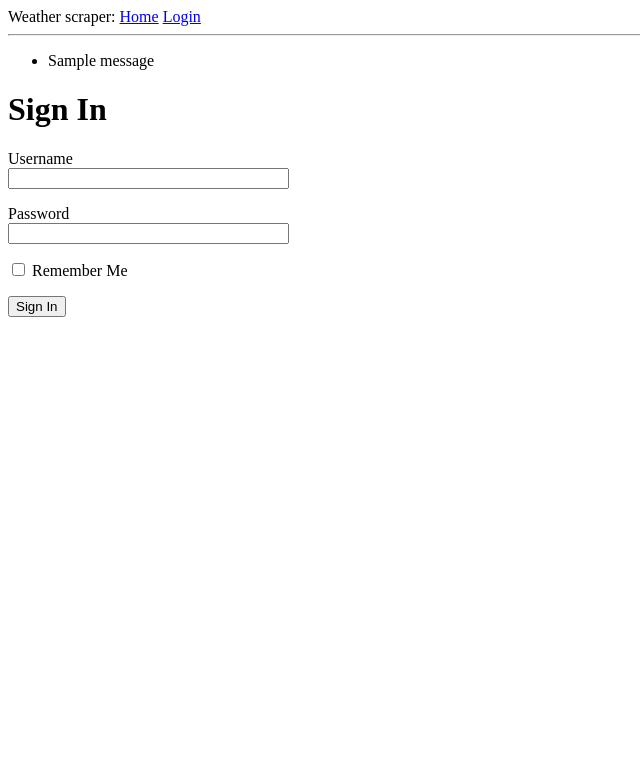
After one commit to anelkasam/test_weather, a Flask app: page /login in a window 1280 px wide. The commit adds this page. Shown: the top 783 px of the page, without its empty margins (0-640 px from the left). Run offline with Flask 2, Linux system fonts and the light colour scheme; one stand-in notice (Sample message) is shown.

Commit message:
Add login form

```diff
--- a/app/__init__.py
+++ b/app/__init__.py
@@ -1,4 +1,7 @@
 from flask import Flask
+from config import Config
 
 app = Flask(__name__)
+app.config.from_object(Config)
+
 from app import views
--- /dev/null
+++ b/app/forms.py
@@ -0,0 +1,14 @@
+from flask_wtf import FlaskForm
+from wtforms import StringField, PasswordField, BooleanField, SubmitField
+from wtforms.validators import DataRequired
+
+
+class LoginForm(FlaskForm):
+    username = StringField('Username', validators=[DataRequired()])
+    password = PasswordField('Password', validators=[DataRequired()])
+    remember_me = BooleanField('Remember Me')
+    submit = SubmitField('Sign In')
+
+
+class CityForm(FlaskForm):
+    city_name=StringField('Enter city', validators=[DataRequired()])
--- /dev/null
+++ b/app/templates/base.html
@@ -0,0 +1,26 @@
+<html>
+    <head>
+      {% if title %}
+      <title>{{ title }} - Microblog</title>
+      {% else %}
+      <title>Welcome to Weather scraper</title>
+      {% endif %}
+    </head>
+    <body>
+        <div>
+            Weather scraper: <a href="{{ url_for('index') }}">Home</a>
+            <a href="{{ url_for('login') }}">Login</a>
+        </div>
+        <hr>
+        {% with messages = get_flashed_messages() %}
+        {% if messages %}
+        <ul>
+            {% for message in messages %}
+            <li>{{ message }}</li>
+            {% endfor %}
+        </ul>
+        {% endif %}
+        {% endwith %}
+        {% block content %}{% endblock %}
+    </body>
+</html>
--- /dev/null
+++ b/app/templates/login.html
@@ -0,0 +1,24 @@
+{% extends "base.html" %}
+
+{% block content %}
+    <h1>Sign In</h1>
+    <form action="" method="post" novalidate>
+        {{ form.hidden_tag() }}
+        <p>
+            {{ form.username.label }}<br>
+            {{ form.username(size=32) }}
+            {% for error in form.username.errors %}
+                <span style="color: red;">[{{ error }}]</span>
+            {% endfor %}
+        </p>
+        <p>
+            {{ form.password.label }}<br>
+            {{ form.password(size=32) }}
+            {% for error in form.password.errors %}
+                <span style="color: red;">[{{ error }}]</span>
+            {% endfor %}
+        </p>
+        <p>{{ form.remember_me() }} {{ form.remember_me.label }}</p>
+        <p>{{ form.submit() }}</p>
+    </form>
+{% endblock %}
--- a/app/views.py
+++ b/app/views.py
@@ -1,10 +1,22 @@
-from flask import render_template
+from flask import render_template, flash, redirect, url_for
 
 from app import app
+from app.forms import LoginForm, CityForm
 
 
 @app.route('/')
-def hello_world():
+@app.route('/index')
+def index():
     user = {'name': 'Elena'}
     return render_template('index.html',
                            city='Kyiv', user=user)
+
+
+@app.route('/login', methods=['GET', 'POST'])
+def login():
+    form = LoginForm()
+    if form.validate_on_submit():
+        flash('Login requested for user {}, remember_me={}'.format(
+            form.username.data, form.remember_me.data))
+        return redirect(url_for('index'))
+    return render_template('login.html', title='Sign In', form=form)
--- /dev/null
+++ b/config.py
@@ -0,0 +1,4 @@
+import os
+
+class Config:
+    SECRET_KEY = os.environ.get('SECRET_KEY') or 'some_key'
```
Also changed, not shown: app/templates/index.html (+5 -10 lines), requirements.txt (+3 -7 lines), README.md.
